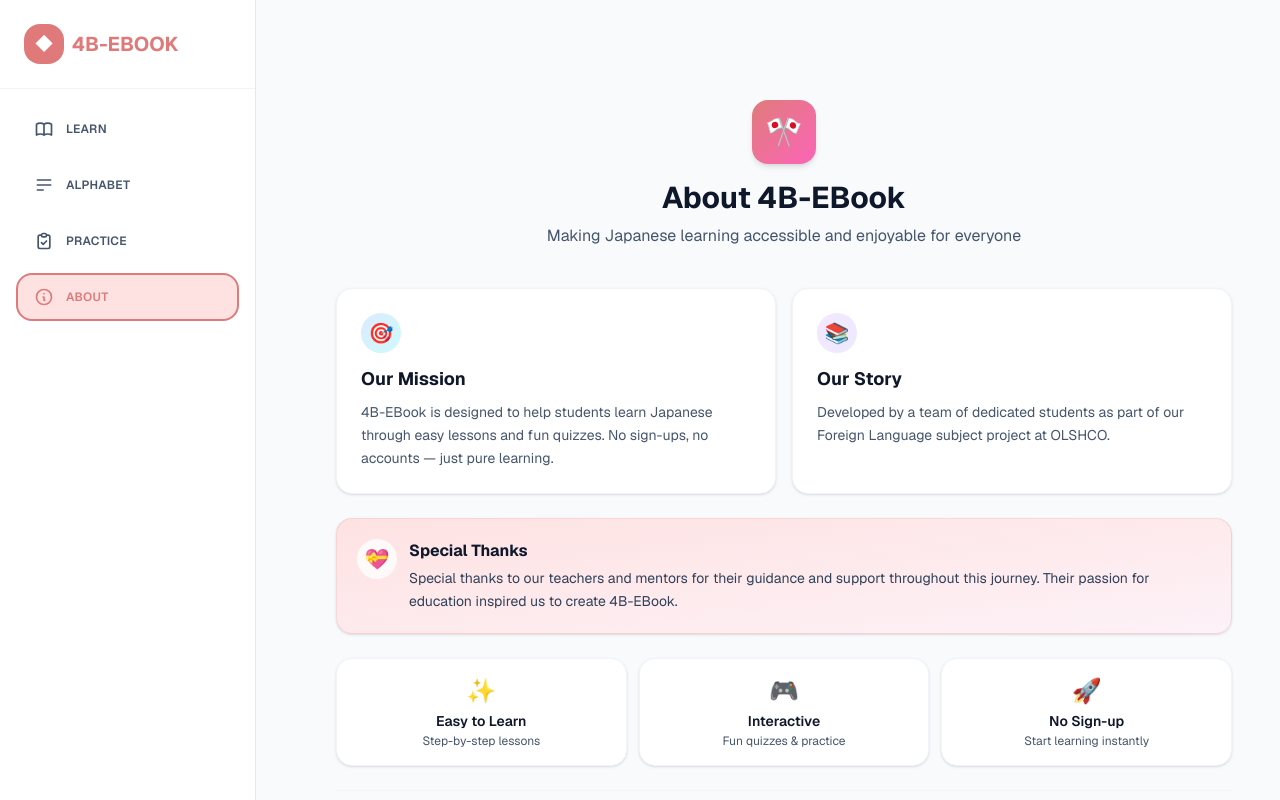
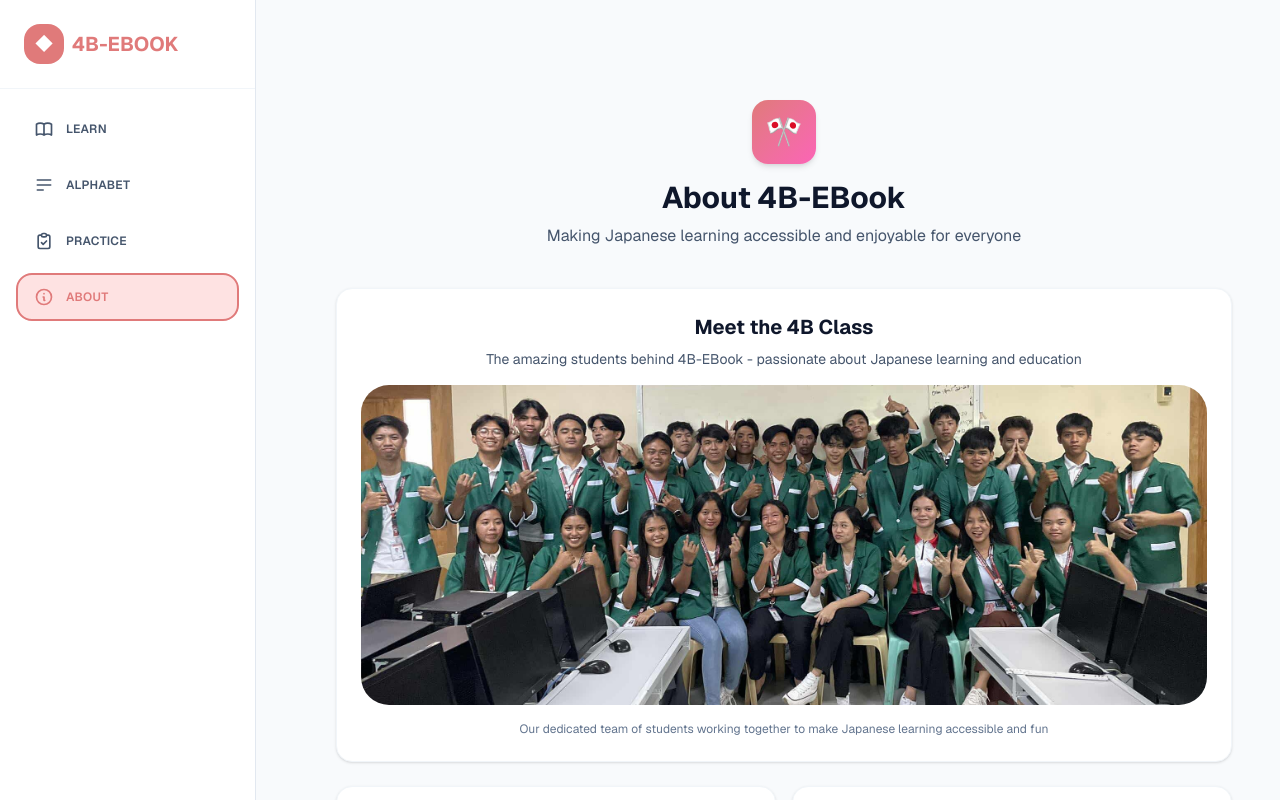
Before and after one commit to avnixm/foreign-language, a Next.js app: page /about in a window 1280 px wide. Shown: the top 800 px of the page. Built offline with nearby package versions, Linux system fonts and the light colour scheme.

Commit message:
Add class photo to About page and update layout metadata; rename Lessons header for clarity

```diff
--- a/src/app/about/page.tsx
+++ b/src/app/about/page.tsx
@@ -1,6 +1,7 @@
 "use client";
 
 import { useEffect } from 'react';
+import Image from 'next/image';
 
 export default function AboutPage() {
   useEffect(() => {
@@ -18,6 +19,30 @@ export default function AboutPage() {
         <p className="text-base text-slate-600 max-w-xl mx-auto">
           Making Japanese learning accessible and enjoyable for everyone
         </p>
+      </div>
+
+      {/* Class Photo Section */}
+      <div className="bg-white rounded-2xl p-6 border border-slate-100 shadow-sm mb-6">
+        <div className="text-center mb-4">
+          <h2 className="text-xl font-bold text-slate-900 mb-2">Meet the 4B Class</h2>
+          <p className="text-sm text-slate-600">
+            The amazing students behind 4B-EBook - passionate about Japanese learning and education
+          </p>
+        </div>
+        <div className="relative w-full h-64 md:h-80 rounded-xl overflow-hidden">
+          <Image
+            src="/4bclasspic.jpeg"
+            alt="4B Class - Japanese Learning Community"
+            fill
+            className="object-cover"
+            priority
+          />
+        </div>
+        <div className="mt-4 text-center">
+          <p className="text-xs text-slate-500">
+            Our dedicated team of students working together to make Japanese learning accessible and fun
+          </p>
+        </div>
       </div>
 
       {/* Cards Grid - Smaller and tighter */}
@@ -40,7 +65,7 @@ export default function AboutPage() {
           </div>
           <h2 className="text-lg font-bold mb-2 text-slate-900">Our Story</h2>
           <p className="text-sm text-slate-600 leading-relaxed">
-            Developed by a team of dedicated students as part of our Foreign Language subject project at OLSHCO.
+            Developed by the amazing students of 4B Class as part of our Foreign Language subject project at OLSHCO. We&apos;re passionate about making Japanese learning accessible and fun for everyone.
           </p>
         </div>
       </div>
--- a/src/app/layout.tsx
+++ b/src/app/layout.tsx
@@ -34,10 +34,10 @@ export const metadata: Metadata = {
     siteName: '4B-EBook',
     images: [
       {
-        url: '/og-image.svg',
+        url: '/4bclasspic.jpeg',
         width: 1200,
         height: 630,
-        alt: '4B-EBook - Learn Japanese with interactive lessons',
+        alt: '4B Class - Japanese Learning Community',
       },
     ],
   },
--- a/src/app/lessons/page.tsx
+++ b/src/app/lessons/page.tsx
@@ -28,7 +28,7 @@ export default function LessonsPage() {
             <path strokeLinecap="round" strokeLinejoin="round" strokeWidth={2} d="M15 19l-7-7 7-7" />
           </svg>
         </Link>
-        <h1 className="text-2xl font-bold text-[#E07A7A] text-center">Beginner</h1>
+        <h1 className="text-2xl font-bold text-[#E07A7A] text-center">Lessons</h1>
       </div>
 
       {/* Lessons Grid - Compact and Mobile-friendly */}
```
Also changed, not shown: public/4bclasspic.jpeg (added).
